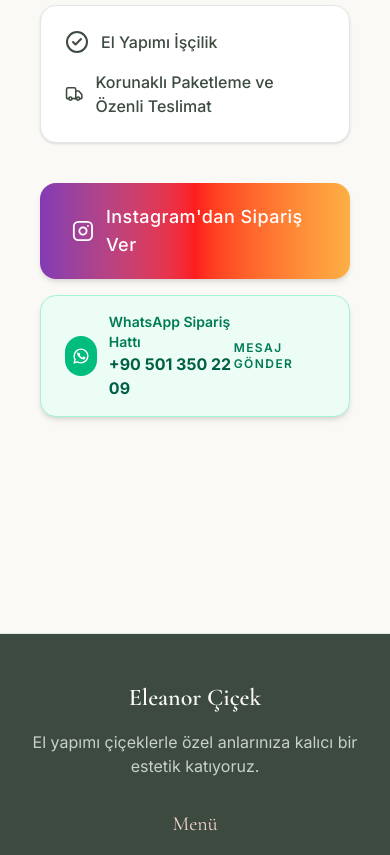
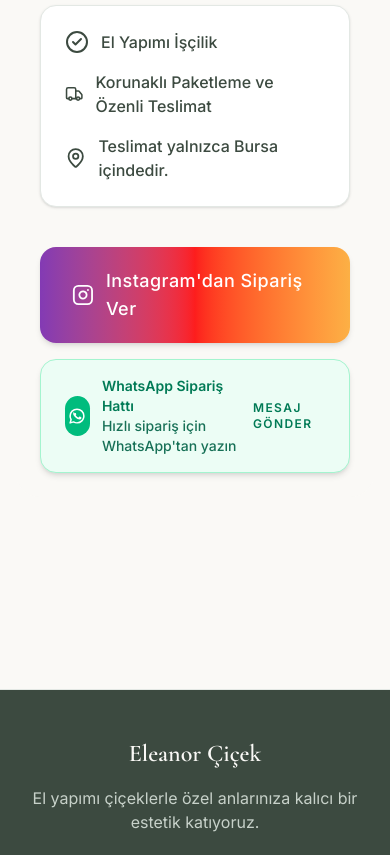
Before and after one commit to Eren1003342/flower-website, a Next.js app: page /urun/altin-papatya in a window 390 px wide. Shown: the part 1360-2215 px from the top of the page. Built offline with nearby package versions, Linux system fonts and the light colour scheme; no server answers.

Commit message:
Polish WhatsApp CTA and surface Bursa-only delivery clearly.
Removes the phone number from the product WhatsApp card, moves the +90 number to the contact page, and adds elegant Bursa-only delivery messaging across home, contact, and product detail for clearer regional scope.

```diff
--- a/src/app/iletisim/page.tsx
+++ b/src/app/iletisim/page.tsx
@@ -32,7 +32,7 @@
   const content = await getSiteContent();
   const instagramHandle = content.contact.instagram.replace(/^@/, "");
   const instagramUrl = `https://instagram.com/${instagramHandle}`;
-  const whatsappDisplay = "05013502209";
+  const whatsappDisplay = "+90 501 350 22 09";
   const whatsappUrl = "https://wa.me/905013502209";
   const mapsUrl = `https://www.google.com/maps/search/?api=1&query=${encodeURIComponent(content.contact.address)}`;
 
@@ -43,6 +43,9 @@
           <div className="paper-surface px-6 md:px-10 py-10 md:py-12 text-center">
             <h1 className="text-5xl font-bold text-cream-50 mb-4" style={{ fontFamily: "var(--font-brand)" }}>{content.contact.title}</h1>
             <p className="text-cream-50/90 max-w-2xl mx-auto text-lg font-medium">{content.contact.subtitle}</p>
+            <p className="mt-4 inline-flex items-center justify-center rounded-full border border-amber-200/40 bg-amber-100/15 px-4 py-2 text-sm font-semibold text-amber-100">
+              Sipariş ve teslimat yalnızca Bursa içindedir.
+            </p>
           </div>
         </div>
       </section>
@@ -184,6 +187,10 @@
           <p className="text-xs uppercase tracking-[0.15em] text-slate-400">Satış Kanalı</p>
           <p className="font-semibold mt-1">Instagram ve WhatsApp üzerinden sipariş</p>
         </div>
+        <div className="rounded-2xl bg-slate-900/90 border border-slate-700 p-4 text-slate-200 md:col-span-3">
+          <p className="text-xs uppercase tracking-[0.15em] text-slate-400">Teslimat Bölgesi</p>
+          <p className="font-semibold mt-1">Yalnızca Bursa içi sipariş ve teslimat hizmeti veriyoruz.</p>
+        </div>
       </div>
     </div>
     </div>
--- a/src/app/page.tsx
+++ b/src/app/page.tsx
@@ -82,6 +82,9 @@
                   <Link href="/iletisim" className="inline-flex items-center justify-center gap-2 w-full sm:w-auto border border-cream-50/35 text-cream-50 px-7 py-3.5 rounded-full font-medium hover:bg-cream-50/10 transition-colors">
                     {content.home.heroSecondaryCta}
                   </Link>
+                </div>
+                <div className="mb-6 inline-flex items-center rounded-full border border-amber-200/40 bg-amber-100/15 px-4 py-2 text-xs sm:text-sm font-semibold text-amber-100">
+                  Sipariş ve teslimat yalnızca Bursa içindedir.
                 </div>
 
                 <MobileHeroCarousel items={mobileHeroItems} />
@@ -237,8 +240,8 @@
                 <div className="rounded-2xl bg-cream-50 dark:bg-slate-900 border border-sage-100 dark:border-slate-800 p-4 flex items-start gap-3">
                   <Truck className="w-5 h-5 text-rose-500 mt-1" />
                   <div>
-                    <p className="font-semibold text-sage-900 dark:text-cream-50">Hızlı Teslimat</p>
-                    <p className="text-sm text-sage-600 dark:text-slate-300">Aynı gün sipariş planlama desteği.</p>
+                    <p className="font-semibold text-sage-900 dark:text-cream-50">Bursa İçi Teslimat</p>
+                    <p className="text-sm text-sage-600 dark:text-slate-300">Siparişler yalnızca Bursa içi adrese ulaştırılır.</p>
                   </div>
                 </div>
                 <div className="rounded-2xl bg-cream-50 dark:bg-slate-900 border border-sage-100 dark:border-slate-800 p-4 flex items-start gap-3">
--- a/src/app/urun/[slug]/page.tsx
+++ b/src/app/urun/[slug]/page.tsx
@@ -1,6 +1,6 @@
 import Image from "next/image";
 import { notFound } from "next/navigation";
-import { CheckCircle2, ChevronRight, Truck } from "lucide-react";
+import { CheckCircle2, ChevronRight, MapPin, Truck } from "lucide-react";
 import Link from "next/link";
 import { getProductBySlug, getSiteContent } from "@/lib/cms";
 
@@ -68,6 +68,23 @@
   );
 }
 
+function WhatsAppLogo({ className }: { className?: string }) {
+  return (
+    <svg viewBox="0 0 24 24" fill="none" className={className} aria-hidden="true">
+      <path
+        d="M12 3.75C7.44 3.75 3.75 7.44 3.75 12c0 1.57.44 3.04 1.2 4.3L3.75 20.25l4.05-1.18A8.2 8.2 0 0 0 12 20.25c4.56 0 8.25-3.69 8.25-8.25S16.56 3.75 12 3.75z"
+        stroke="currentColor"
+        strokeWidth="1.8"
+        strokeLinejoin="round"
+      />
+      <path
+        d="M9.2 8.9c.16-.36.31-.37.58-.37h.43c.13 0 .3.05.37.2.12.28.46 1.12.5 1.2.05.08.08.18.01.29-.07.1-.1.16-.2.25-.1.09-.2.2-.28.27-.1.1-.2.2-.08.4.13.2.57.94 1.22 1.52.84.75 1.55.98 1.77 1.09.22.1.35.08.48-.05.13-.12.56-.65.72-.87.16-.22.31-.19.53-.11.22.08 1.36.64 1.6.76.24.12.39.18.45.28.06.1.06.6-.14 1.18-.2.57-1.16 1.1-1.6 1.17-.42.07-.96.1-1.55-.1-.36-.12-.82-.27-1.41-.53-2.46-1.06-4.06-3.61-4.18-3.78-.11-.18-1-1.34-1-2.55 0-1.2.63-1.79.85-2.04z"
+        fill="currentColor"
+      />
+    </svg>
+  );
+}
+
 export default async function ProductDetailPage({ params }: Props) {
   const resolvedParams = await params;
   const [product, content] = await Promise.all([getProductBySlug(resolvedParams.slug), getSiteContent()]);
@@ -78,7 +95,6 @@
 
   const instagramHandle = content.contact.instagram.replace(/^@/, "");
   const instagramUrl = `https://instagram.com/${instagramHandle}`;
-  const whatsappDisplay = "+90 501 350 22 09";
   const whatsappUrl = "https://wa.me/905013502209";
 
   return (
@@ -163,6 +179,10 @@
                 <Truck className="w-6 h-6 text-sage-800 dark:text-cream-50" />
                 <span className="font-medium text-sage-800 dark:text-cream-50">Korunaklı Paketleme ve Özenli Teslimat</span>
               </li>
+              <li className="flex items-center gap-3">
+                <MapPin className="w-6 h-6 text-sage-800 dark:text-cream-50" />
+                <span className="font-medium text-sage-800 dark:text-cream-50">Teslimat yalnızca Bursa içindedir.</span>
+              </li>
             </ul>
 
             <div className="flex flex-col gap-4 w-full lg:w-[400px]">
@@ -195,24 +215,15 @@
               >
                 <div className="flex items-center gap-3">
                   <span className="inline-flex h-10 w-10 items-center justify-center rounded-full bg-emerald-500 text-white">
-                    <svg viewBox="0 0 24 24" className="h-5 w-5" fill="none" aria-hidden="true">
-                      <path
-                        d="M12 3.75C7.44 3.75 3.75 7.44 3.75 12c0 1.57.44 3.04 1.2 4.3L3.75 20.25l4.05-1.18A8.2 8.2 0 0 0 12 20.25c4.56 0 8.25-3.69 8.25-8.25S16.56 3.75 12 3.75z"
-                        stroke="currentColor"
-                        strokeWidth="1.7"
-                        strokeLinejoin="round"
-                      />
-                      <path
-                        d="M9.2 8.9c.16-.36.31-.37.58-.37h.43c.13 0 .3.05.37.2.12.28.46 1.12.5 1.2.05.08.08.18.01.29-.07.1-.1.16-.2.25-.1.09-.2.2-.28.27-.1.1-.2.2-.08.4.13.2.57.94 1.22 1.52.84.75 1.55.98 1.77 1.09.22.1.35.08.48-.05.13-.12.56-.65.72-.87.16-.22.31-.19.53-.11.22.08 1.36.64 1.6.76.24.12.39.18.45.28.06.1.06.6-.14 1.18-.2.57-1.16 1.1-1.6 1.17-.42.07-.96.1-1.55-.1-.36-.12-.82-.27-1.41-.53-2.46-1.06-4.06-3.61-4.18-3.78-.11-.18-1-1.34-1-2.55 0-1.2.63-1.79.85-2.04z"
-                        fill="currentColor"
-                      />
-                    </svg>
+                    <WhatsAppLogo className="h-5 w-5" />
                   </span>
                   <div className="text-left">
                     <p className="text-sm font-semibold text-emerald-700 dark:text-emerald-300">
                       WhatsApp Sipariş Hattı
                     </p>
-                    <p className="text-base font-bold text-emerald-800 dark:text-emerald-200">{whatsappDisplay}</p>
+                    <p className="text-sm font-medium text-emerald-800/90 dark:text-emerald-200/90">
+                      Hızlı sipariş için WhatsApp&apos;tan yazın
+                    </p>
                   </div>
                 </div>
                 <span className="text-xs font-semibold uppercase tracking-[0.12em] text-emerald-700 dark:text-emerald-300">
```
